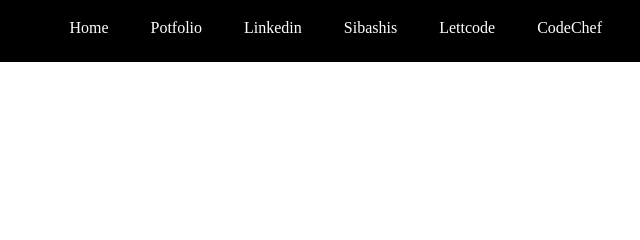
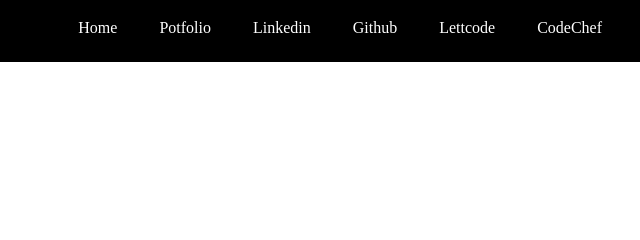
Before and after one commit to sibashis9692/Microsoft, a plain HTML site: page index.html in a window 1280 px wide. Shown: the top 240 px of the page, 640-1280 px from the left. Drawn offline with Linux system fonts and the light colour scheme.

Commit message:
Update index.html

```diff
--- a/index.html
+++ b/index.html
@@ -145,7 +145,7 @@
             <a href=""><li>Home</li></a>
             <a href=""><li>Potfolio</li></a>
             <a href="https://www.linkedin.com/in/sibashis-nayak-61a74b219/"><li>Linkedin</li></a>
-            <a href="https://github.com/"><li>Sibashis</li></a>
+            <a href="https://github.com/"><li>Github</li></a>
             <a href="https://leetcode.com/"><li>Lettcode</li></a>
             <a href="https://www.codechef.com/"><li>CodeChef</li></a>
         </ul>
```
